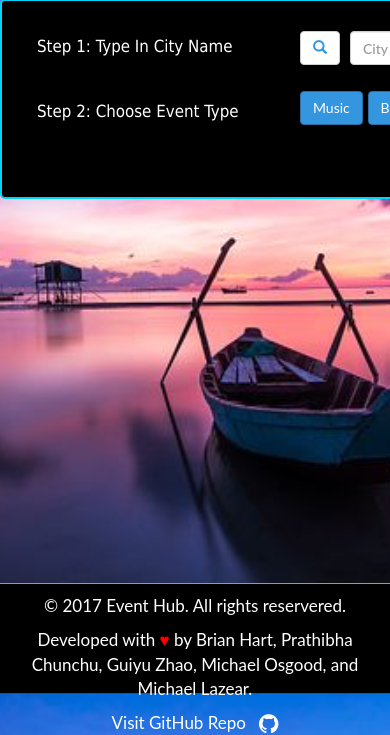
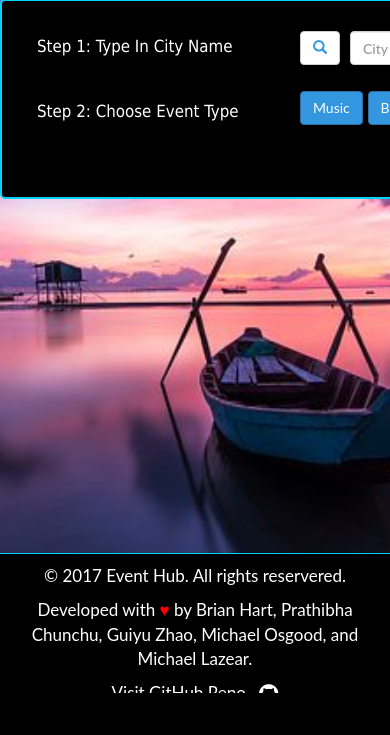
Before and after one commit to CocoZDev/EventHub, a PHP site: page / in a window 390 px wide; the page is wider, and only the part inside the window is pictured. Shown: the part 151-886 px from the top of that part. After the commit the page ends 844 px from the top of that part, so only its background shows below. Run offline with PHP 8.4, Linux system fonts and the light colour scheme; some libraries are stand-ins or nearby versions.

Commit message:
fixed footer issue

```diff
--- a/assets/css/style.css
+++ b/assets/css/style.css
@@ -111,6 +111,7 @@ input {
   top: 300px;
   left: 0;
   font-size: 18px;
+  margin-bottom: 200px;
 }
 
 #eventImage {
@@ -311,7 +312,7 @@ li {
 
   #eventsDisplay {
     width: 100%;
-    margin: 0px;
+    margin-top: 50px;
   }
 
   .navbar div {
@@ -322,6 +323,10 @@ li {
   #search-menu {
     margin-top: 150px;
     margin-left: 0;
+  }
+
+  #footer {
+    height: 140px;
   }
 }
 
--- a/index.html
+++ b/index.html
@@ -98,7 +98,7 @@
 	</main>
 
 	<footer>
-		<div id="footer">
+		<div id="footer" class="navbar navbar-default navbar-fixed-bottom">
 			<div>
 				<p>© 2017 Event Hub. All rights reservered.</p>
 				<p>Developed with <span style="color:red;">&hearts;</span> by Brian Hart, Prathibha Chunchu, Guiyu Zhao, Michael Osgood, and Michael Lazear.
```
